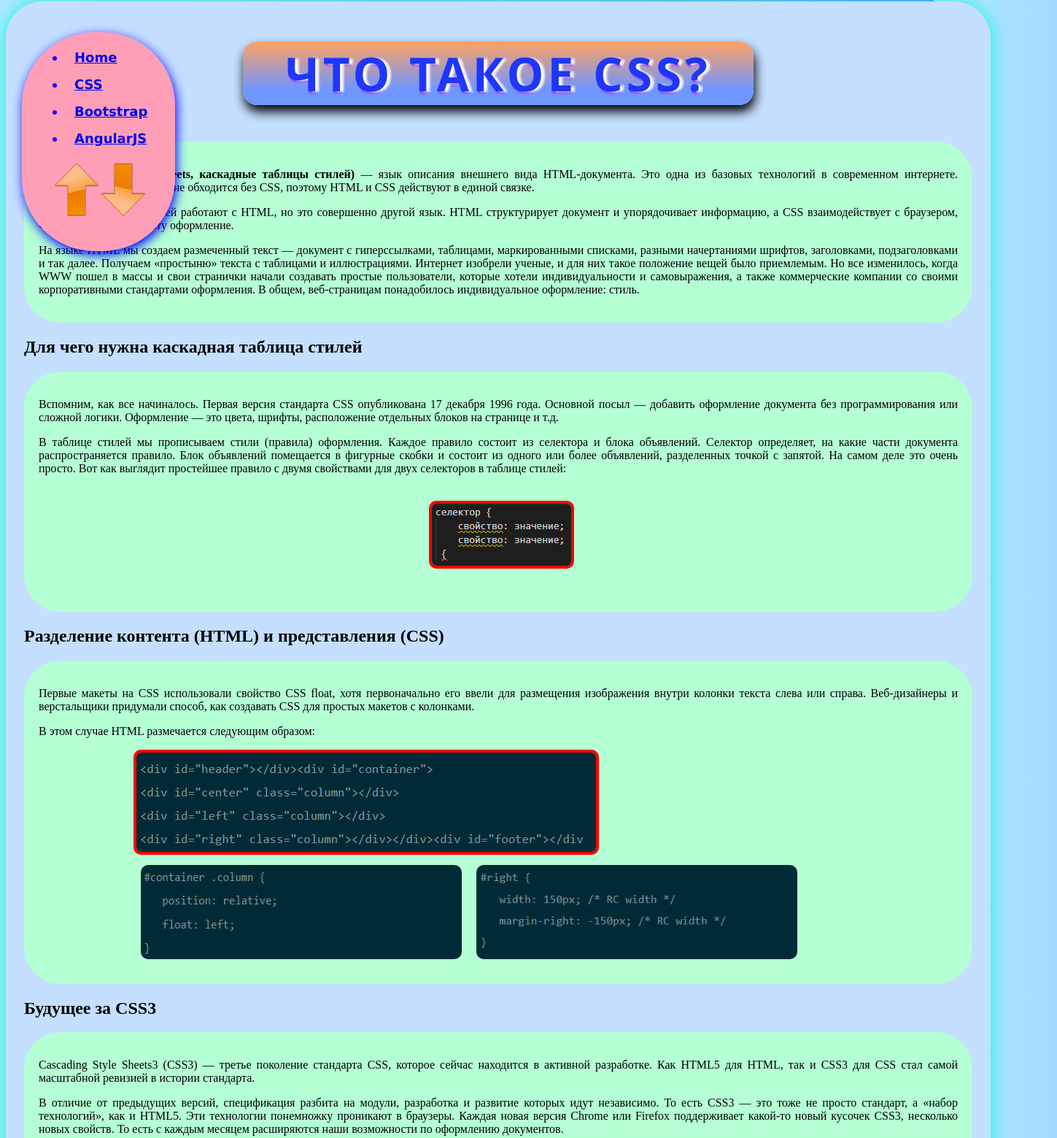
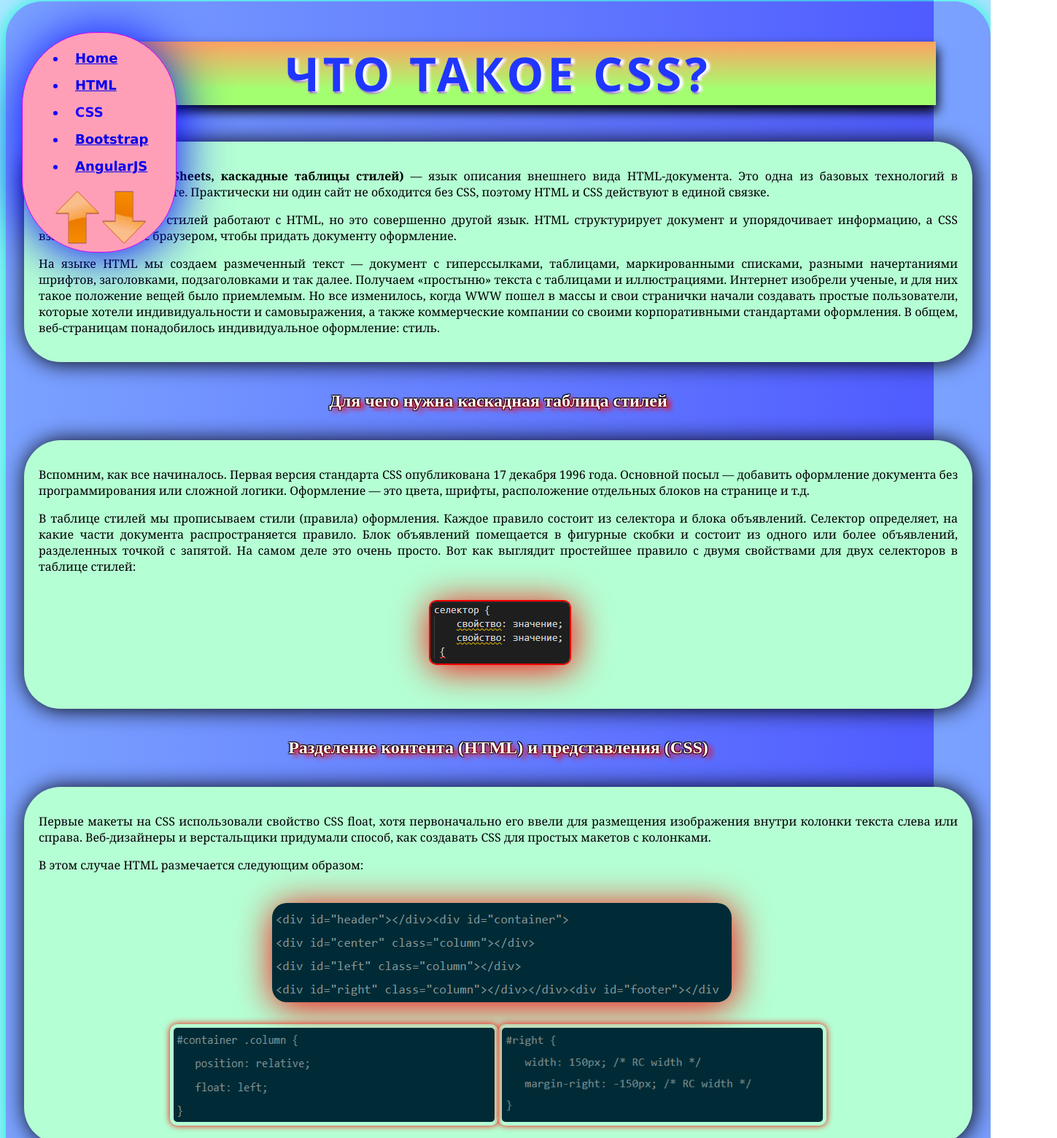
Before and after one commit to SvinDzjuba/htmlBranches, a plain HTML site: page css.html in a window 1280 px wide. Shown: the part 6-1565 px from the top of the page at 73% size, 1449 px wide, since content can reach past the window. Drawn offline with Linux system fonts and the light colour scheme.

Commit message:
css boots

```diff
--- a/css.html
+++ b/css.html
@@ -6,6 +6,19 @@
     <link rel="stylesheet" href="stylesCss.css">
 </head>
 <body>
+
+    <aside>
+        <ul>
+            <li class="asideli"><a href="index.html">Home</a></li>
+            <li class="asideli"><a href="html.html">HTML</a></li>
+            <li class="asideli">CSS</li>
+            <li class="asideli"><a href="bootstrap.html">Bootstrap</a></li>
+            <li class="asideli"><a href="angularjs.html">AngularJS</a></li>
+        </ul>
+        <a href="#top"><img class="arrowTop" src="Images/arrow.png" alt="arrowTop" width="60px"></a>
+        <a href="#bottom"><img class="arrowBot" src="Images/arrow.png" alt="arrowBot" width="60px"></a>
+    </aside>
+
     <div class="wrapper">
         <header>
             <h1>ЧТО ТАКОЕ CSS?</h1>
@@ -50,7 +63,7 @@
                         для двух селекторов в таблице стилей:
                     </p>
                     <p class="pimg1">
-                        <img class="imgAll" src="Images/primerCss.png" alt="primer">
+                        <img class="imgA" src="Images/primerCss.png" alt="primer">
                     </p>
                 </article>
 
@@ -64,8 +77,8 @@
                     <p>
                         В этом случае HTML размечается следующим образом:
                     </p>
-                    <div class="fimg">
-                        <img class="imgAll" src="Images/primer2Css.png" alt="2">
+                    <div class="simg">
+                        <img class="img1" src="Images/primer2Css.png" alt="2">
                     </div>
                     <div class="fimg">
                         <img class="img2" src="Images/primer4Css.png" alt="4"><img class="img2" src="Images/primer3Css.png" alt="3">
@@ -117,21 +130,9 @@
                 </article>
             </section>
         </main>
-
-        <footer>
-            <strong><a id="bottom">30/01/2022</a></strong>
-        </footer>
     </div>
-
-    <aside>
-        <ul>
-            <li class="asideli"><a href="index.html">Home</a></li>
-            <li class="asideli"><a href="css.html">CSS</a></li>
-            <li class="asideli"><a href="bootstrap.html">Bootstrap</a></li>
-            <li class="asideli"><a href="angularjs.html">AngularJS</a></li>
-        </ul>
-        <a href="#top"><img class="arrowTop" src="Images/arrow.png" alt="arrowTop" width="60px"></a>
-        <a href="#bottom"><img class="arrowBot" src="Images/arrow.png" alt="arrowBot" width="60px"></a>
-    </aside>
+    <footer>
+        <strong><a id="bottom">30/01/2022</a></strong>
+    </footer>
 </body>
 </html>
--- a/stylesBootstrap.css
+++ b/stylesBootstrap.css
@@ -0,0 +1,55 @@
+html {
+    scroll-behavior: smooth;
+}
+
+body {
+    background: linear-gradient(90deg, rgb(174, 232, 255) 0%, rgb(112, 131, 255) 100%);
+}
+
+.wrapper {
+    width: 1300px;
+    padding: 5px 25px 52px;
+    margin: 0 auto;
+    text-align: justify;
+    background-color:rgba(4, 0, 255, 0.301);
+    border-radius: 50px;
+    box-shadow: 0 2px 25px rgb(0, 255, 213);
+}
+
+header {
+    width: 1200px;
+    margin: 50px auto;
+    font-family: 'Segoe UI', Tahoma, Verdana, sans-serif;
+    font-size: 32px;
+    text-align: center;
+    letter-spacing: 5px;
+    background: rgb(114, 104, 95);
+    background: linear-gradient(0deg, rgb(164, 255, 112) 25%, rgb(255, 161, 98) 100%);
+    box-shadow: 2px 9px 15px rgb(0, 0, 0);;
+    color: rgb(31, 54, 255);
+    text-shadow: 5px 1px 3px rgb(255, 255, 255),
+    2px 2px 3px rgb(119, 0, 255);
+}
+
+main {
+    width: 1300px;
+}
+
+h2 {
+    padding: 20px;
+    color: white;
+    text-align: center;
+    text-shadow: 6px 4px 6px rgb(255, 0, 0),
+    1px 1px 0 rgb(0, 0, 0),
+    1px -1px 1px rgb(0, 0, 0),
+    -1px 1px 1px rgb(0, 0, 0),
+   -1px -1px 1px rgb(0, 0, 0);
+}
+
+article {
+    background-color: rgb(181, 255, 212);
+    border-radius: 50px;
+    padding: 20px;
+    font-family:Verdana, Geneva, Tahoma, sans-serif;
+    box-shadow: 2px 1px 30px rgb(0, 0, 0);
+}
--- a/stylesCss.css
+++ b/stylesCss.css
@@ -1,27 +1,30 @@
+html {
+    scroll-behavior: smooth;
+}
+
 body {
     background: linear-gradient(90deg, rgb(174, 232, 255) 0%, rgb(112, 131, 255) 100%);
 }
 
 .wrapper {
     width: 1300px;
-    padding: 5px 25px 5px;
+    padding: 5px 25px 52px;
     margin: 0 auto;
     text-align: justify;
-    background-color:rgb(196, 223, 255);
+    background-color:rgba(4, 0, 255, 0.301);
     border-radius: 50px;
     box-shadow: 0 2px 25px rgb(0, 255, 213);
 }
 
 header {
-    width: 700px;
+    width: 1200px;
     margin: 50px auto;
-    border-radius: 20px;
     font-family: 'Segoe UI', Tahoma, Verdana, sans-serif;
     font-size: 32px;
     text-align: center;
     letter-spacing: 5px;
-    background: rgb(255,124,0);
-    background: linear-gradient(0deg, rgb(112, 150, 255) 25%, rgb(255, 161, 98) 100%);
+    background: rgb(114, 104, 95);
+    background: linear-gradient(0deg, rgb(164, 255, 112) 25%, rgb(255, 161, 98) 100%);
     box-shadow: 2px 9px 15px rgb(0, 0, 0);;
     color: rgb(31, 54, 255);
     text-shadow: 5px 1px 3px rgb(255, 255, 255),
@@ -30,18 +33,31 @@ header {
 
 main {
     width: 1300px;
-    float: left;
+}
+
+h2 {
+    padding: 20px;
+    color: white;
+    text-align: center;
+    text-shadow: 6px 4px 6px rgb(255, 0, 0),
+    1px 1px 0 rgb(0, 0, 0),
+    1px -1px 1px rgb(0, 0, 0),
+    -1px 1px 1px rgb(0, 0, 0),
+   -1px -1px 1px rgb(0, 0, 0);
 }
 
 article {
     background-color: rgb(181, 255, 212);
     border-radius: 50px;
     padding: 20px;
+    font-family:Georgia, 'Times New Roman', Times, serif;
+    box-shadow: 2px 1px 30px rgb(0, 0, 0);
 }
 
-.imgAll {
+.imgA {
     border-radius: 10px;
-    border: 4px solid rgb(255, 0, 0);
+    border: 2px solid rgb(255, 0, 0);
+    box-shadow: 2px 5px 50px red;
 }
 
 .pimg1 {
@@ -50,26 +66,38 @@ article {
 }
 
 .fimg {
-    width: 1000px;
-    margin: 0 auto;
+    margin: 0 180px;
+}
+
+.simg {
+    margin: 0 320px;
+    padding-bottom: 25px;
+    padding-top: 25px;
+}
+
+.img1 {
+    border-radius: 20px;
+    box-shadow: 2px 5px 50px red;
 }
 
 .img2 {
-    border-radius: 20px;
     width: 440px;
     height: 129px;
-    padding: 10px;
+    border-radius: 10px;
+    padding: 5px;
+    box-shadow: 0px 0px 10px red;
 }
 
 footer {
-    width: 1380px;
     clear: both;
     text-align: center;
     padding: 18px;
     font-weight: 900;
+    color: white;
 }
 
 aside {
+    border: 1px solid rgb(212, 0, 255);
     width: 190px;
     height: 300px;
     position: fixed;
@@ -78,7 +106,7 @@ aside {
     left: 30px; top: 50px;
     background-color: rgb(255, 159, 183);
     border-radius: 100px;
-    box-shadow: 2px 5px 15px blue;
+    box-shadow: 2px 5px 70px blue;
 }
 
 .asideli {
--- a/stylesHtml.css
+++ b/stylesHtml.css
@@ -1,3 +1,7 @@
+html {
+    scroll-behavior: smooth;
+}
+
 body {
     background: linear-gradient(180deg, rgb(255, 162, 119) 0%, rgb(200, 255, 0) 100%);
 }
@@ -85,21 +89,24 @@ aside {
     float: left;
     position: fixed;
     left: 60px; top: 50px;
+    border-radius: 20px;
+    border: 2px solid purple;
+    box-shadow: 2px 1px 8px gray;
 }
 
 .asideli {
-    padding: 4px;
+    padding: 4px 10px;
     font-size: 18px;
     font-family: tahoma;
     color:rgb(25, 0, 255);
 }
 
 .arrowTop {
-    padding-left: 40px;
+    padding-left: 50px;
 }
 
 .arrowBot {
-    padding-left: 40px;
+    padding-left: 50px;
     transform: rotatex(180deg);
 }
 
```
Also changed, not shown: bootstrap.html (+90 -0 lines), html.html (+1 -0 lines), links.txt.
